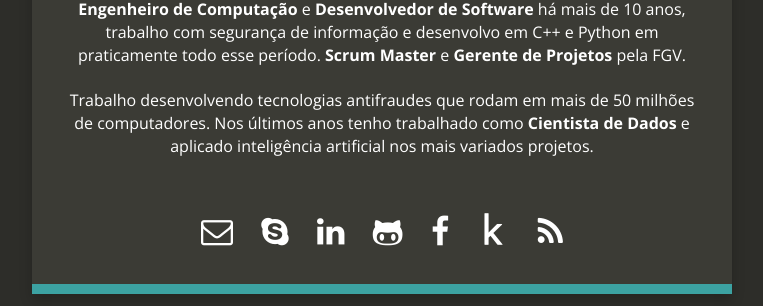
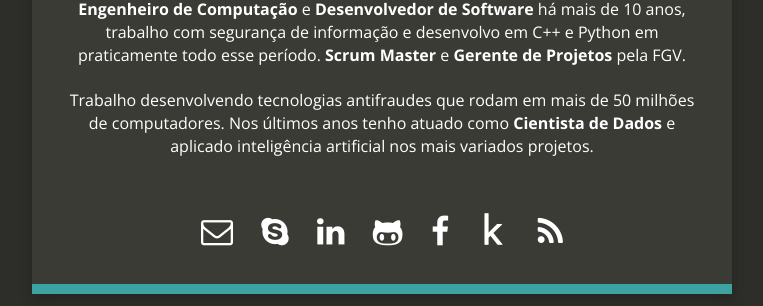
Before and after one commit to carlosbaia/carlosbaia.github.io, a Jekyll site: the page built from index.html, in a window 1280 px wide. Shown: the part 263-569 px from the top of the page, without its empty margins (258-1021 px from the left). Built offline with Jekyll 4.4.1, drawn with Linux system fonts in a browser that asks for light colours; nearby versions of some CDN libraries; some web fonts are replaced.

Commit message:
Update _config.yml

```diff
--- a/_config.yml
+++ b/_config.yml
@@ -5,7 +5,7 @@ email: carloshenriquebaia@gmail.com
 description: "Carlos Henrique Baia"
 baseurl: ""
 url: "http://carlosbaia.com/"
-title_description: "<b style='font-size:100%'>Engenheiro de Computação</b> e <b style='font-size:100%'>Desenvolvedor de Software</b> há mais de 10 anos, trabalho com segurança de informação e desenvolvo em C++ e Python em praticamente todo esse período. <b style='font-size:100%'>Scrum Master</b> e <b style='font-size:100%'>Gerente de Projetos</b> pela FGV.<br><br>Trabalho desenvolvendo tecnologias antifraudes que rodam em mais de 50 milhões de computadores. Nos últimos anos tenho trabalhado como <b style='font-size:100%'>Cientista de Dados</b> e aplicado inteligência artificial nos mais variados projetos."
+title_description: "<b style='font-size:100%'>Engenheiro de Computação</b> e <b style='font-size:100%'>Desenvolvedor de Software</b> há mais de 10 anos, trabalho com segurança de informação e desenvolvo em C++ e Python em praticamente todo esse período. <b style='font-size:100%'>Scrum Master</b> e <b style='font-size:100%'>Gerente de Projetos</b> pela FGV.<br><br>Trabalho desenvolvendo tecnologias antifraudes que rodam em mais de 50 milhões de computadores. Nos últimos anos tenho atuado como <b style='font-size:100%'>Cientista de Dados</b> e aplicado inteligência artificial nos mais variados projetos."
 
 title_image: "https://s.gravatar.com/avatar/a094eb0d6a2614158242087840f2a7d7?s=150"
 google_analytics: "UA-71213574-1"
```
